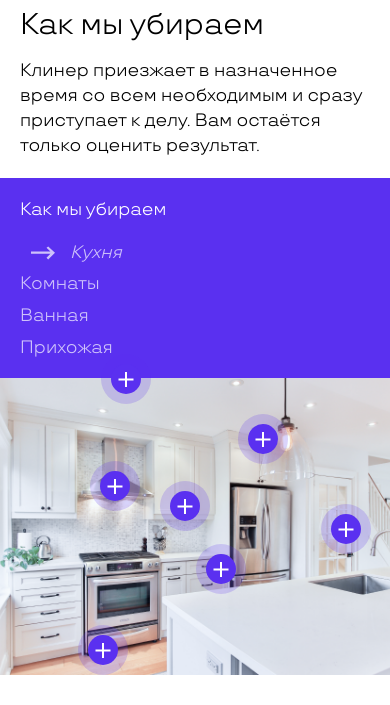
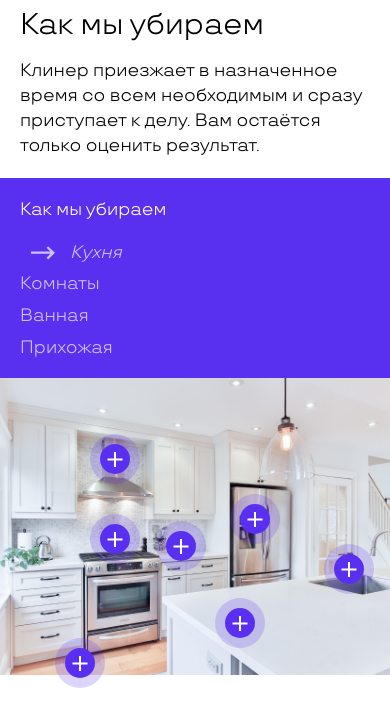
Before and after one commit to bmusienko/cleaning, a plain HTML site: page index.html in a window 390 px wide. Shown: the part 824-1529 px from the top of the page. Drawn offline with Linux system fonts and the light colour scheme.

Commit message:
chnage position plus

```diff
--- a/css/style.css
+++ b/css/style.css
@@ -688,24 +688,24 @@ ul {
         width: 100%;
     }
     .change-work .wrap-plus.one {
-        top: 48%;
-        left: 30%;
+        top: 54%;
+        left: 28%;
     }
     .change-work .wrap-plus.two {
-        top: 66%;
+        top: 70%;
         left: 26%;
     }
     .change-work .wrap-plus.three {
-        top: 69%;
+        top: 73%;
         left: 43%;
     }
     .change-work .wrap-plus.four {
-        top: 61%;
+        top: 65%;
         left: 61%;
     }
     .change-work .wrap-plus.five {
         right: 6%;
-        bottom: 21%;
+        bottom: 18%;
     }
     .change-work .wrap-plus.six {
         right: 37%;
@@ -739,19 +739,19 @@ ul {
         margin-top: 0;
     }
     .change-work .wrap-plus.one {
-        top: 52%;
+        top: 58%;
         left: 26%;
     }
     .change-work .wrap-plus.two {
-        top: 68%;
+        top: 72%;
         left: 23%;
     }
     .change-work .wrap-plus.three {
-        top: 71%;
+        top: 75%;
         left: 41%;
     }
     .change-work .wrap-plus.four {
-        top: 61%;
+        top: 68%;
         left: 61%;
     }
     .change-work .wrap-plus.five {
@@ -789,26 +789,56 @@ ul {
     }
 }
 
+@media screen and (max-width: 489px) {
+    .change-work .wrap-plus.one {
+        top: 76%;
+        left: 23%;
+    }
+    .change-work .wrap-plus.two {
+        top: 64%;
+    }
+    .change-work .wrap-plus.three {
+        top: 77%;
+        left: 40%;
+    }
+    .change-work .wrap-plus.four {
+        top: 73%;
+        left: 59%;
+    }
+    .change-work .wrap-plus.five {
+        right: 4%;
+        bottom: 12%;
+    }
+    .change-work .wrap-plus.six {
+        right: 32%;
+        bottom: 4%;
+    }
+    .change-work .wrap-plus.seven {
+        left: 14%;
+        bottom: -2%;
+    }
+}
+
 @media screen and (max-width: 375px) {
     .change-work .wrap-plus.one {
-        top: 59%;
+        top: 70%;
         left: 27%;
     }
     .change-work .wrap-plus.two {
-        top: 72%;
+        top: 80%;
         left: 21%;
     }
     .change-work .wrap-plus.three {
-        top: 75%;
+        top: 81%;
         left: 40%;
     }
     .change-work .wrap-plus.four {
-        top: 68%;
+        top: 76%;
         left: 58%;
     }
     .change-work .wrap-plus.five {
         right: 3%;
-        bottom: 13%;
+        bottom: 9%;
     }
     .change-work .wrap-plus.six {
         right: 32%;
```
